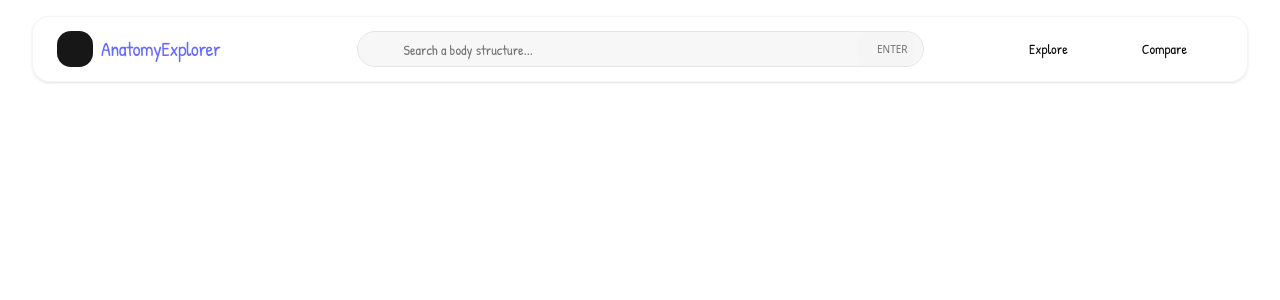
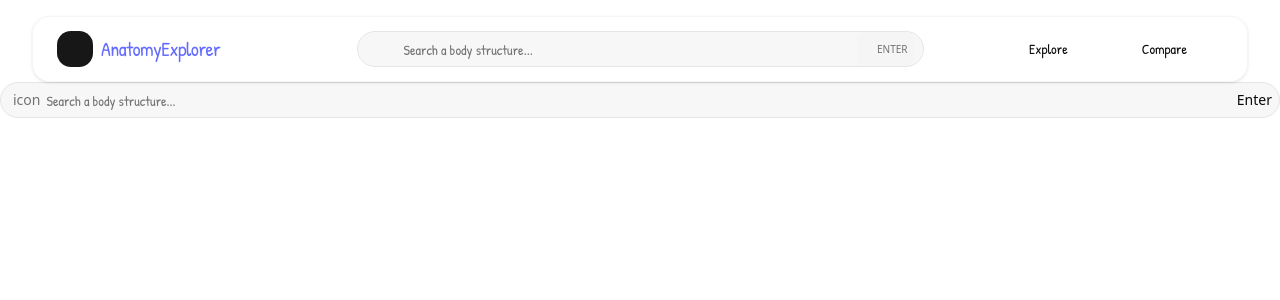
Before and after one commit to HUSS4IN22/free_anatomy_explorer, a React (Vite) app in the folder frontend/: page / in a window 1280 px wide. Shown: the top 300 px of the page. Built offline with nearby package versions, Linux system fonts and the light colour scheme; some icons are missing.

Commit message:
add input group to main screen fix styling later

```diff
--- a/frontend/src/App.tsx
+++ b/frontend/src/App.tsx
@@ -1,9 +1,11 @@
 import Navbar from "./blocks/Navbar"
+import MainSearch from "./blocks/MainSearch"
 
 function App() {
   return (
     <>
       <Navbar />
+      <MainSearch />
     </>
   )
 }
--- a/frontend/src/blocks/MainSearch.tsx
+++ b/frontend/src/blocks/MainSearch.tsx
@@ -1,5 +1,11 @@
 import { InputGroup, InputGroupAddon, InputGroupButton, InputGroupInput } from "@/components/ui/input-group"
 
 export default function MainSearch() {
-  return <div></div>
+  return <div>
+    <InputGroup>
+      <InputGroupAddon align="inline-start">icon</InputGroupAddon>
+      <InputGroupInput placeholder="Search a body structure..." className="text-sm font-patrick" />
+      <InputGroupButton>Enter</InputGroupButton>
+    </InputGroup>
+  </div >
 }
```
